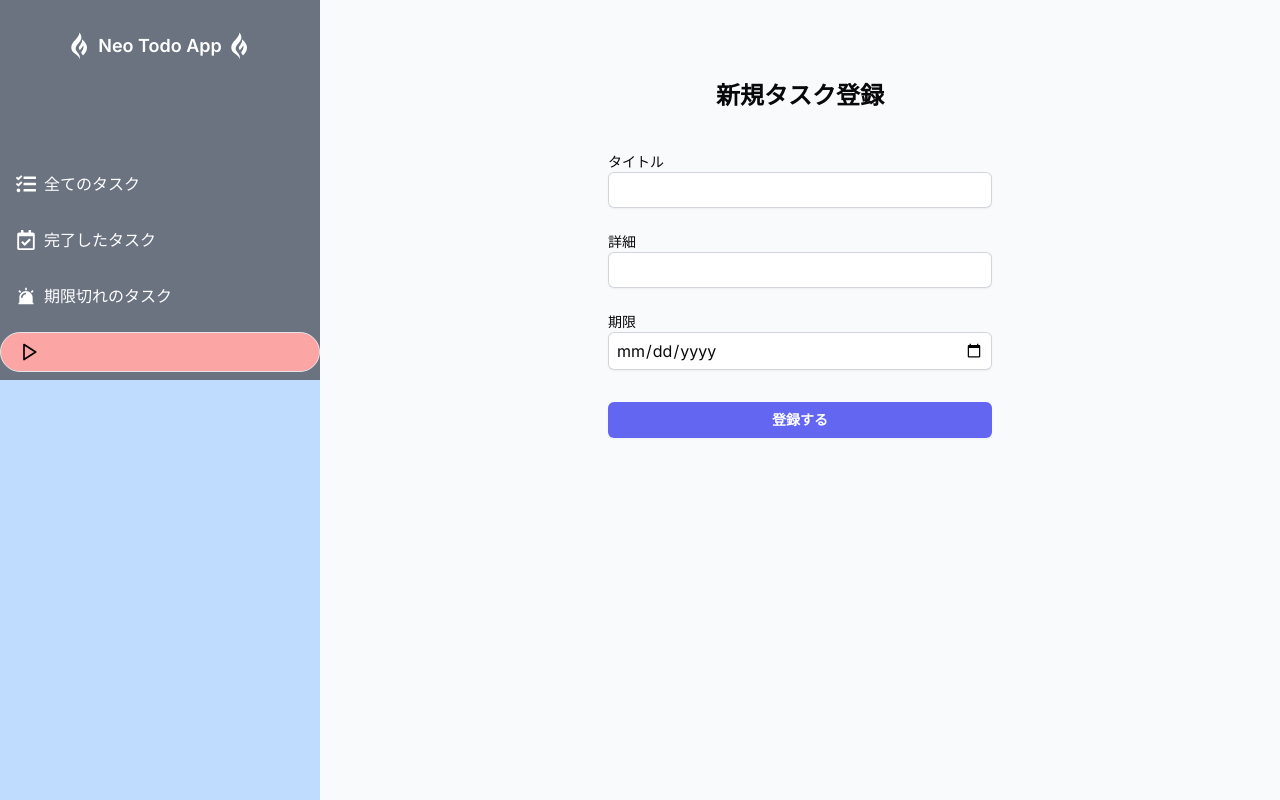
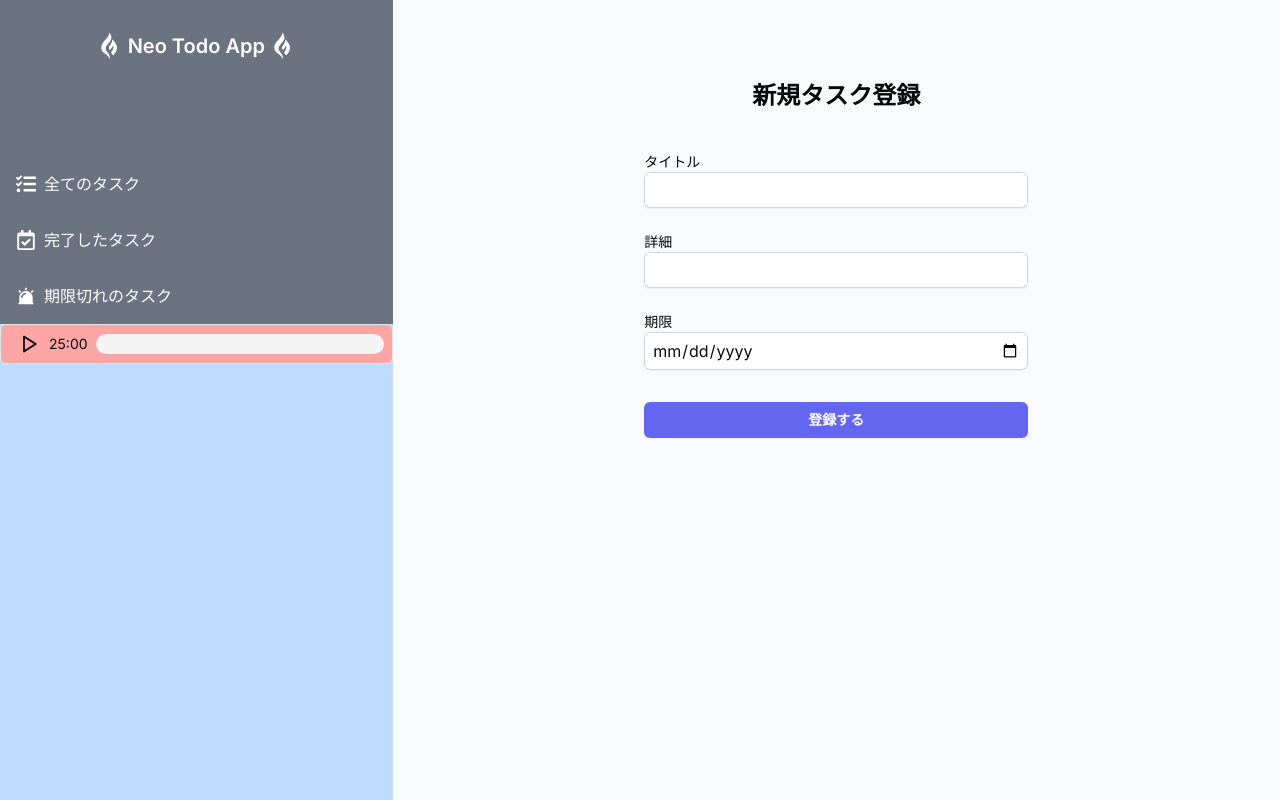
Before and after one commit to Kroro1208/next-todo-app, a Next.js app: page /new in a window 1280 px wide. Built offline with nearby package versions, Linux system fonts and the light colour scheme.

Commit message:
レイアウト修正した

```diff
--- /dev/null
+++ b/src/components/Pomodoro/PlayList/PlayList.tsx
@@ -0,0 +1,11 @@
+import React from 'react'
+
+const PlayList = () => {
+  return (
+    <div>
+
+    </div>
+  )
+}
+
+export default PlayList
--- a/src/components/Pomodoro/Player/player.tsx
+++ b/src/components/Pomodoro/Player/player.tsx
@@ -11,6 +11,7 @@ const Player = () => {
   }, []);
 
   return (
+    <>
       <div className="player-wrapper flex flex-col gap-2">
           <div className='flex-1'>
           {isClient ? (
@@ -27,8 +28,9 @@ const Player = () => {
               </div>
           )}
           </div>
+      </div>
       <ToolBar />
-    </div>
+    </>
   );
 }
 
--- /dev/null
+++ b/src/components/Pomodoro/Timer/Timer.tsx
@@ -0,0 +1,21 @@
+import React from 'react'
+import { Button } from "@/components/ui/button"
+import { Play } from 'lucide-react';
+
+const Timer = () => {
+  return (
+    <div className='bg-red-300 p-2 mb-2 border h-10 flex items-center justify-between rounded-md'>
+    <div className='flex items-center'>
+        <Button size="icon" variant="ghost">
+            <Play size={20} color='black'/>
+        </Button>
+        <time className='text-sm mr-2'>25:00</time>
+    </div>
+    <div className='overflow-hidden h-5 w-72 rounded-full'>
+        <div className='size-full bg-muted'></div>
+    </div>
+</div>
+  )
+}
+
+export default Timer
--- a/src/components/Pomodoro/ToolBar/ToolBar.tsx
+++ b/src/components/Pomodoro/ToolBar/ToolBar.tsx
@@ -1,15 +1,18 @@
 import React from 'react'
-import { Play } from 'lucide-react';
-import { Button } from "@/components/ui/button"
+import PlayList from '../PlayList/PlayList'
+import UserMenu from '../UserMenu/UserMenu'
+import Timer from '../Timer/Timer'
 
 const ToolBar = () => {
   return (
-    <div className='bg-red-300 p-2 mb-2 border h-10 flex items-center rounded-full'>
-        <div className='flex items-center'>
-            <Button size="icon" variant="ghost">
-                <Play size={20} color='black'/>
-            </Button>
-        </div>
+    <div className=''>
+      <div>
+          <Timer />
+      </div>
+      <div className='flex gap-3'>
+        <PlayList />
+        <UserMenu />
+      </div>
     </div>
   )
 }
--- /dev/null
+++ b/src/components/Pomodoro/UserMenu/UserMenu.tsx
@@ -0,0 +1,11 @@
+import React from 'react'
+
+const UserMenu = () => {
+  return (
+    <div>
+
+    </div>
+  )
+}
+
+export default UserMenu
--- a/src/components/SideMenu/ SideMenu.tsx
+++ b/src/components/SideMenu/ SideMenu.tsx
@@ -5,17 +5,19 @@ import { FaGripfire } from "react-icons/fa";
 
 const SideMenu = () => {
   return (
-    <div className="w-80 pt-8 bg-gray-500 text-white">
+    <>
+      <div className="w-full pt-8 bg-gray-500 text-white">
         <div>
           <div className="flex justify-center">
             <FaGripfire size={28}/>
-          <h1 className="px-1 text-lg font-semibold text-center">Neo Todo App</h1>
+            <h1 className="px-1 text-xl font-semibold text-center">Neo Todo App</h1>
             <FaGripfire size={28}/>
           </div>
           <NavList />
-        <Player />
         </div>
       </div>
+      <Player />
+    </>
   )
 }
 
```
Lines whose indentation alone changed are shown as unchanged.
